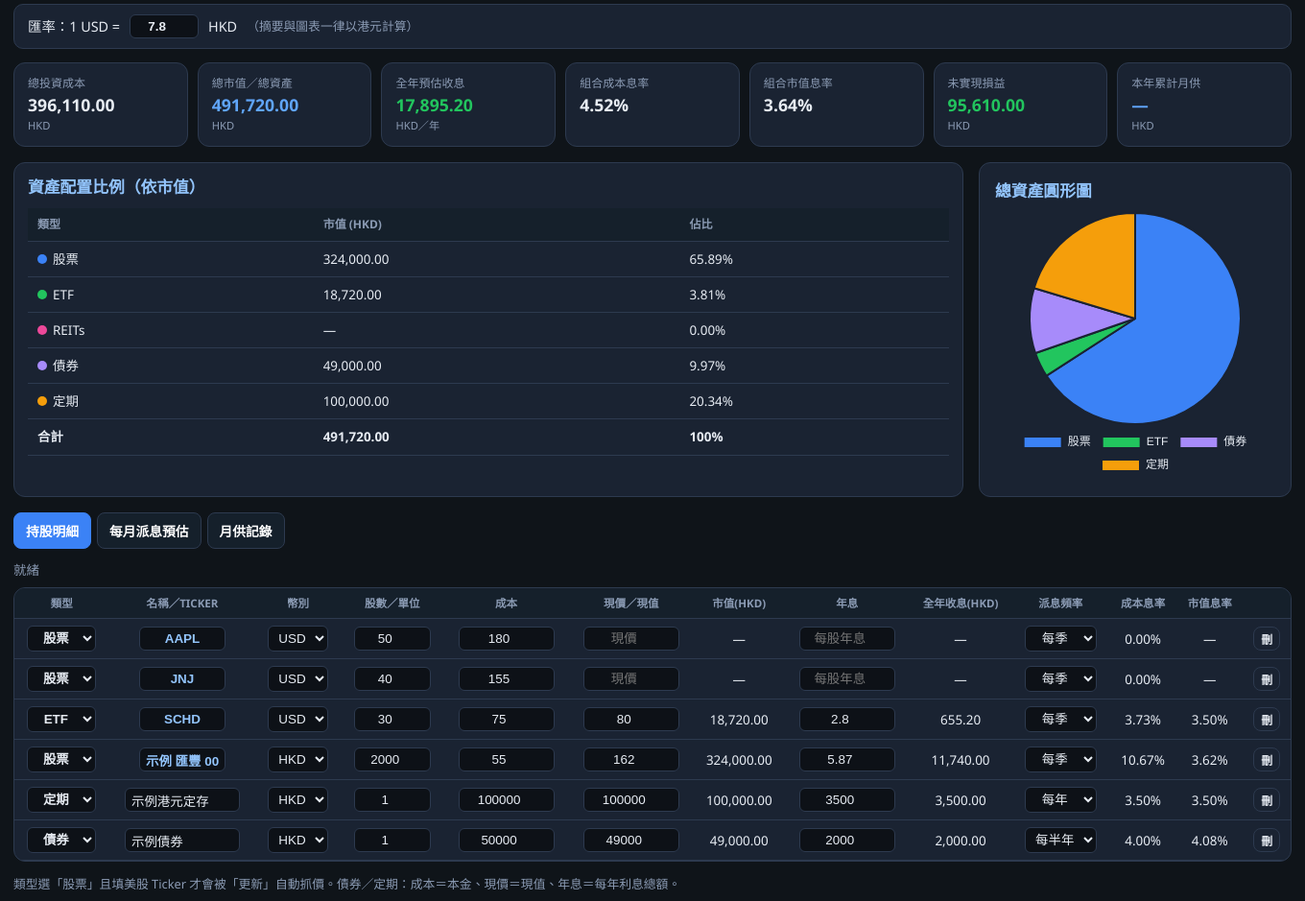
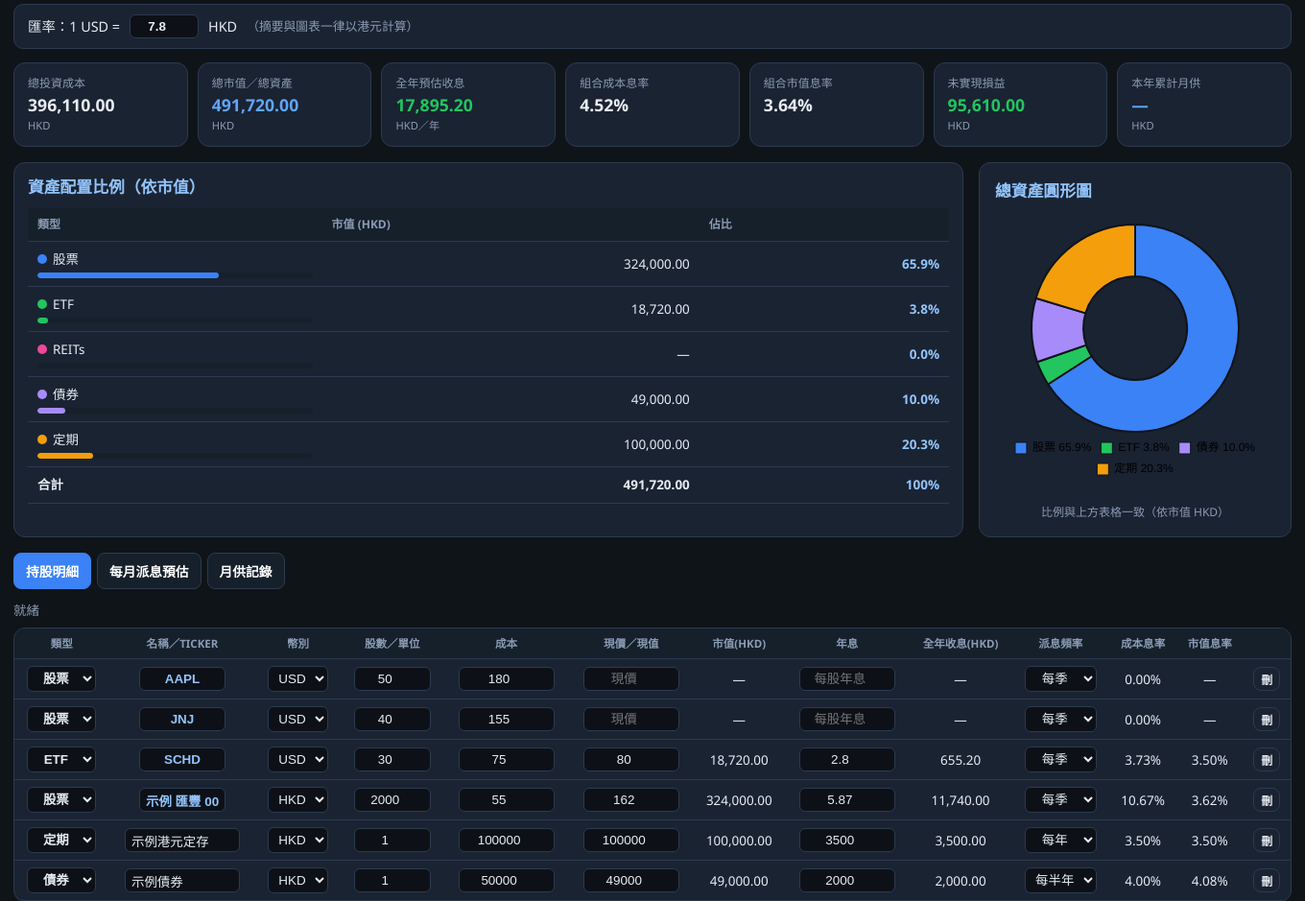
Before and after one commit to faifai821-beep/dividend-tracker, a Flask app: page / in a window 1360 px wide. Shown: the part 144-1083 px from the top of the page at 96% size. Run offline with Flask 3, Linux system fonts and the light colour scheme.

Commit message:
Add files via upload

```diff
--- a/templates/index.html
+++ b/templates/index.html
@@ -30,12 +30,21 @@
     .card .label{font-size:.75rem;color:var(--muted)} .card .value{font-size:1.1rem;font-weight:700}
     .card .unit{font-size:.7rem;color:var(--muted)} .value.green{color:var(--green)} .value.red{color:var(--red)} .value.blue{color:#60a5fa}
     .alloc-row{display:grid;grid-template-columns:1fr 1fr;gap:16px;margin-bottom:16px}
-    @media(max-width:800px){.alloc-row{grid-template-columns:1fr}}
-    .chart-wrap{background:var(--card);border:1px solid var(--border);border-radius:12px;padding:16px;display:flex;flex-direction:column;align-items:center;min-height:280px}
-    .chart-wrap canvas{max-width:280px;max-height:280px}
+    @media(max-width:800px){
+      .alloc-row{grid-template-columns:1fr}
+      .chart-wrap{padding:12px 8px 20px}
+      .chart-box{width:min(100%,320px)!important;max-width:100%}
+    }
+    .chart-wrap{background:var(--card);border:1px solid var(--border);border-radius:12px;padding:16px;display:flex;flex-direction:column;align-items:center}
+    .chart-box{position:relative;width:280px;max-width:100%;aspect-ratio:1/1;margin:8px auto}
+    .chart-box canvas{width:100%!important;height:100%!important}
     .alloc-table{width:100%;border-collapse:collapse;font-size:.88rem}
     .alloc-table th,.alloc-table td{padding:8px 10px;border-bottom:1px solid var(--border);text-align:left}
     .alloc-table th{color:var(--muted);font-size:.75rem}
+    .alloc-table td.pct{font-weight:700;color:#93c5fd;text-align:right;white-space:nowrap}
+    .alloc-table td.amt{text-align:right;font-variant-numeric:tabular-nums}
+    .alloc-bar{height:6px;border-radius:3px;background:#15202b;margin-top:4px;overflow:hidden}
+    .alloc-bar > i{display:block;height:100%;border-radius:3px}
     .dot{display:inline-block;width:10px;height:10px;border-radius:50%;margin-right:6px}
     .tabs{display:flex;gap:6px;margin-bottom:12px;flex-wrap:wrap}
     .tabs button{background:#15202b;border:1px solid var(--border)}
@@ -107,8 +116,11 @@
     </div>
     <div class="chart-wrap">
       <h2 style="margin-top:0;align-self:flex-start">總資產圓形圖</h2>
-      <canvas id="pie-chart" width="260" height="260"></canvas>
+      <div class="chart-box">
+        <canvas id="pie-chart"></canvas>
+      </div>
       <p class="muted" id="pie-empty" style="display:none;margin-top:12px">尚無資產資料</p>
+      <p class="muted" style="font-size:.75rem;margin-top:8px;text-align:center">比例與上方表格一致（依市值 HKD）</p>
     </div>
   </div>
 
@@ -280,55 +292,95 @@
     const t = c.type;
     if(sums[t] != null) sums[t] += c.mvHkd;
   });
-  const total = Object.values(sums).reduce((a,b)=>a+b,0);
+  // 避免浮點誤差，合計用加總
+  const total = ASSET_TYPES.reduce((s,t)=>s+(sums[t.id]||0), 0);
   const tbody = document.querySelector("#alloc-table tbody");
   tbody.innerHTML = "";
-  const labels=[], data=[], colors=[];
+  const labels=[], data=[], colors=[], pctLabels=[];
+
   ASSET_TYPES.forEach(t=>{
-    const v = sums[t.id];
-    const pct = total>0 ? v/total : 0;
+    const v = sums[t.id] || 0;
+    const pct = total > 0 ? (v / total) : 0;
+    const pctStr = total > 0 ? (pct * 100).toFixed(1) + "%" : "—";
     tbody.innerHTML += `<tr>
-      <td><span class="dot" style="background:${t.color}"></span>${t.label}</td>
-      <td>${v?fmt(v):"—"}</td>
-      <td>${total?fmtPct(pct):"—"}</td>
+      <td>
+        <span class="dot" style="background:${t.color}"></span>${t.label}
+        <div class="alloc-bar"><i style="width:${(pct*100).toFixed(2)}%;background:${t.color}"></i></div>
+      </td>
+      <td class="amt">${v > 0 ? fmt(v) : "—"}</td>
+      <td class="pct">${pctStr}</td>
     </tr>`;
-    if(v > 0){
+    if(v > 0.005){  // 略過極小值避免圖表失真
       labels.push(t.label);
-      data.push(Math.round(v*100)/100);
+      data.push(Number(v.toFixed(2)));
       colors.push(t.color);
+      pctLabels.push(pctStr);
     }
   });
+
   tbody.innerHTML += `<tr style="font-weight:700">
-    <td>合計</td><td>${total?fmt(total):"—"}</td><td>${total?"100%":"—"}</td>
+    <td>合計</td>
+    <td class="amt">${total > 0 ? fmt(total) : "—"}</td>
+    <td class="pct">${total > 0 ? "100%" : "—"}</td>
   </tr>`;
 
   const empty = document.getElementById("pie-empty");
   const canvas = document.getElementById("pie-chart");
-  if(!total || data.length===0){
-    empty.style.display="block";
-    canvas.style.display="none";
-    if(pieChart){ pieChart.destroy(); pieChart=null; }
+  if(!total || data.length === 0){
+    empty.style.display = "block";
+    canvas.style.display = "none";
+    if(pieChart){ pieChart.destroy(); pieChart = null; }
     return;
   }
-  empty.style.display="none";
-  canvas.style.display="block";
+  empty.style.display = "none";
+  canvas.style.display = "block";
   if(pieChart) pieChart.destroy();
+
+  const dataSum = data.reduce((a,b)=>a+b, 0);
   pieChart = new Chart(canvas.getContext("2d"), {
-    type: "pie",
+    type: "doughnut",
     data: {
-      labels,
-      datasets: [{ data, backgroundColor: colors, borderColor:"#1a2332", borderWidth:2 }]
+      labels: labels.map((lb,i)=> `${lb} ${pctLabels[i]}`),
+      datasets: [{
+        data,
+        backgroundColor: colors,
+        borderColor: "#0f1419",
+        borderWidth: 2,
+        hoverOffset: 6
+      }]
     },
     options: {
       responsive: true,
+      maintainAspectRatio: true,
+      aspectRatio: 1,
+      layout: { padding: 4 },
       plugins: {
-        legend: { position:"bottom", labels:{ color:"#e7ecf3", padding:12 } },
+        legend: {
+          position: "bottom",
+          labels: {
+            color: "#e7ecf3",
+            padding: 10,
+            boxWidth: 12,
+            font: { size: 12 },
+            generateLabels(chart) {
+              const ds = chart.data.datasets[0];
+              return chart.data.labels.map((label, i) => ({
+                text: label,
+                fillStyle: ds.backgroundColor[i],
+                strokeStyle: "#0f1419",
+                lineWidth: 1,
+                hidden: false,
+                index: i
+              }));
+            }
+          }
+        },
         tooltip: {
           callbacks: {
-            label: (ctx) => {
-              const v = ctx.raw||0;
-              const p = total>0 ? (v/total*100).toFixed(1) : 0;
-              return ` ${ctx.label}: ${Number(v).toLocaleString()} HKD (${p}%)`;
+            label(ctx) {
+              const v = Number(ctx.raw) || 0;
+              const p = dataSum > 0 ? (v / dataSum * 100).toFixed(1) : "0";
+              return ` ${labels[ctx.dataIndex]}: ${v.toLocaleString("en-US",{maximumFractionDigits:2})} HKD (${p}%)`;
             }
           }
         }
```
